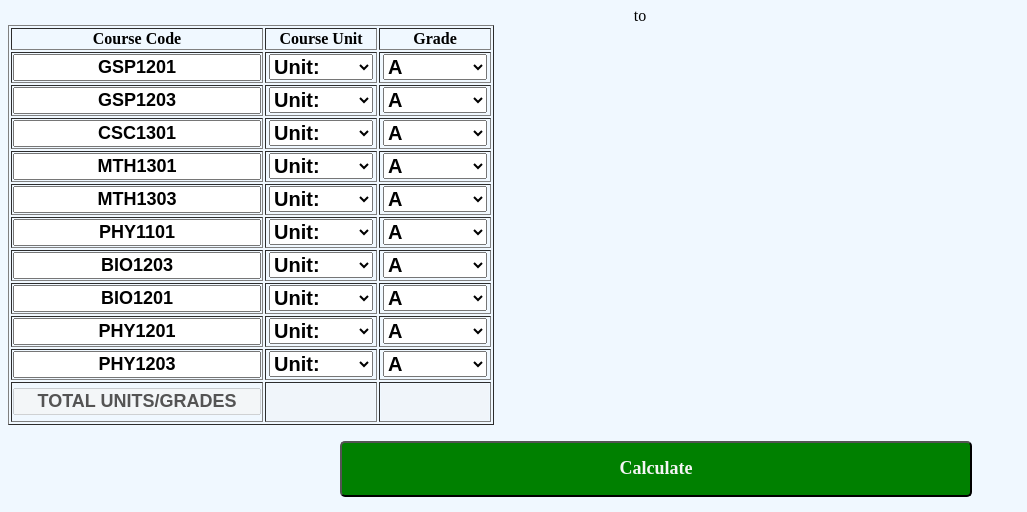
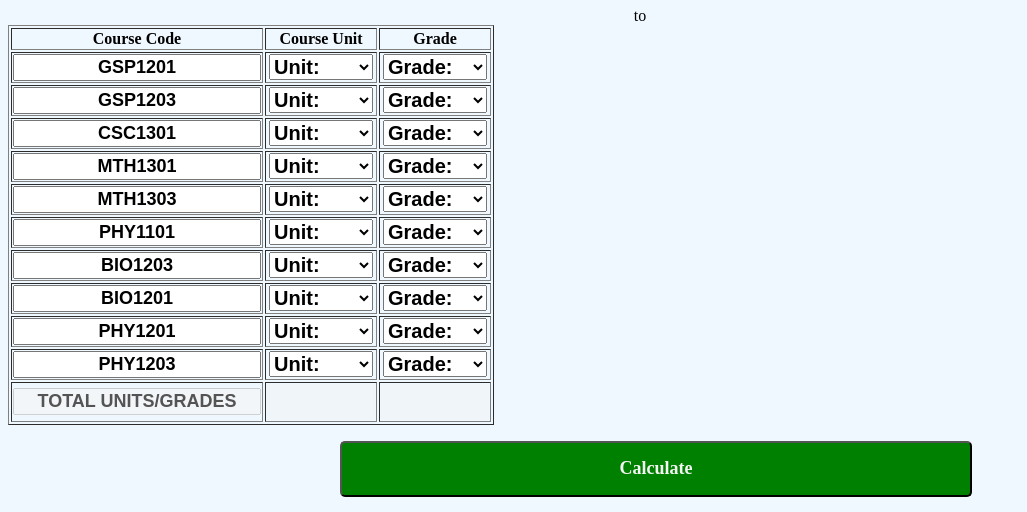
Before and after one commit to Mahmud2123/gp-cal.github.io, a website: page index.html in a window 1280 px wide. Shown: the part 73-585 px from the top of the page, without its empty margins (0-1027 px from the left). Drawn offline with Linux system fonts and the light colour scheme.

Commit message:
Update index.html

```diff
--- a/index.html
+++ b/index.html
@@ -11,7 +11,7 @@
 <body>
   <div id="cont1">
     <div id="cont2">
-  <h1>GP Grade Calculator</h1>
+  <h1>GP GRADE CALCULATOR</h1>
   <table border="1">
 <tr>
   <th id="wide">Course Code</th>
@@ -30,11 +30,12 @@
       </select>
       </td>
       <td> <select id="grade">
-        <option  value="5.0">A</option>
-        <option  value="4.0">B</option>
-        <option  value="3.0">C</option>
-        <option  value="2.0">D</option>
-        <option  value="1.0">E</option>
+        <option>Grade:</option>
+        <option  value="5">A</option>
+        <option  value="4">B</option>
+        <option  value="3">C</option>
+        <option  value="2">D</option>
+        <option  value="1">E</option>
       </select>
       </td>
   </tr>to
@@ -50,11 +51,12 @@
       </select>
   </td>
   <td> <select id="grade">
-        <option  value="5.0">A</option>
-        <option  value="4.0">B</option>
-        <option  value="3.0">C</option>
-        <option  value="2.0">D</option>
-        <option  value="1.0">E</option>
+        <option>Grade:</option>
+        <option  value="5">A</option>
+        <option  value="4">B</option>
+        <option  value="3">C</option>
+        <option  value="2">D</option>
+        <option  value="1">E</option>
       </select>
   </td>
   </tr>
@@ -71,11 +73,12 @@
       </select>
       </td>
       <td> <select id="grade">
-        <option  value="5.0">A</option>
-        <option  value="4.0">B</option>
-        <option  value="3.0">C</option>
-        <option  value="2.0">D</option>
-        <option  value="1.0">E</option>
+        <option>Grade:</option>
+        <option  value="5">A</option>
+        <option  value="4">B</option>
+        <option  value="3">C</option>
+        <option  value="2">D</option>
+        <option  value="1">E</option>
       </select>
       </td>
   </tr>
@@ -92,11 +95,12 @@
       </select>
       </td>
       <td> <select id="grade">
-        <option  value="5.0">A</option>
-        <option  value="4.0">B</option>
-        <option  value="3.0">C</option>
-        <option  value="2.0">D</option>
-        <option  value="1.0">E</option>
+        <option>Grade:</option>
+        <option  value="5">A</option>
+        <option  value="4">B</option>
+        <option  value="3">C</option>
+        <option  value="2">D</option>
+        <option  value="1">E</option>
       </select>
       </td>
   </tr>
@@ -112,11 +116,12 @@
       </select>
       </td>
       <td> <select id="grade">
-        <option  value="5.0">A</option>
-        <option  value="4.0">B</option>
-        <option  value="3.0">C</option>
-        <option  value="2.0">D</option>
-        <option  value="1.0">E</option>
+        <option>Grade:</option>
+        <option  value="5">A</option>
+        <option  value="4">B</option>
+        <option  value="3">C</option>
+        <option  value="2">D</option>
+        <option  value="1">E</option>
       </select>
       </td>
   </tr>
@@ -132,11 +137,12 @@
       </select>
       </td>
       <td> <select id="grade">
-        <option  value="5.0">A</option>
-        <option  value="4.0">B</option>
-        <option  value="3.0">C</option>
-        <option  value="2.0">D</option>
-        <option  value="1.0">E</option>
+        <option>Grade:</option>
+        <option  value="5">A</option>
+        <option  value="4">B</option>
+        <option  value="3">C</option>
+        <option  value="2">D</option>
+        <option  value="1">E</option>
       </select>
       </td>
   </tr>
@@ -152,11 +158,12 @@
       </select>
       </td>
       <td> <select id="grade">
-        <option  value="5.0">A</option>
-        <option  value="4.0">B</option>
-        <option  value="3.0">C</option>
-        <option  value="2.0">D</option>
-        <option  value="1.0">E</option>
+        <option>Grade:</option>
+        <option  value="5">A</option>
+        <option  value="4">B</option>
+        <option  value="3">C</option>
+        <option  value="2">D</option>
+        <option  value="1">E</option>
       </select>
       </td>
   </tr>
@@ -172,11 +179,12 @@
       </select>
       </td>
       <td> <select id="grade">
-        <option  value="5.0">A</option>
-        <option  value="4.0">B</option>
-        <option  value="3.0">C</option>
-        <option  value="2.0">D</option>
-        <option  value="1.0">E</option>
+        <option>Grade:</option>
+        <option  value="5">A</option>
+        <option  value="4">B</option>
+        <option  value="3">C</option>
+        <option  value="2">D</option>
+        <option  value="1">E</option>
       </select>
   </tr>
      <tr>
@@ -191,11 +199,12 @@
       </select>
       </td>
       <td> <select id="grade">
-        <option  value="5.0">A</option>
-        <option  value="4.0">B</option>
-        <option  value="3.0">C</option>
-        <option  value="2.0">D</option>
-        <option  value="1.0">E</option>
+        <option>Grade:</option>
+        <option  value="5">A</option>
+        <option  value="4">B</option>
+        <option  value="3">C</option>
+        <option  value="2">D</option>
+        <option  value="1">E</option>
       </select>
       </td>
   </tr>
@@ -211,11 +220,12 @@
       </select>
       </td>
       <td> <select id="grade">
-        <option  value="5.0">A</option>
-        <option  value="4.0">B</option>
-        <option  value="3.0">C</option>
-        <option  value="2.0">D</option>
-        <option  value="1.0">E</option>
+        <option>Grade:</option>
+        <option  value="5">A</option>
+        <option  value="4">B</option>
+        <option  value="3">C</option>
+        <option  value="2">D</option>
+        <option  value="1">E</option>
       </select>
       </td>
   </tr>
@@ -228,6 +238,7 @@
   </tr>
 
   </table>
+    </div>
   <div id="cont3">
     <button id="btn-cal">Calculate</button>
     <h1>CGPA: <input id="result" type="number"> </h1>
```
